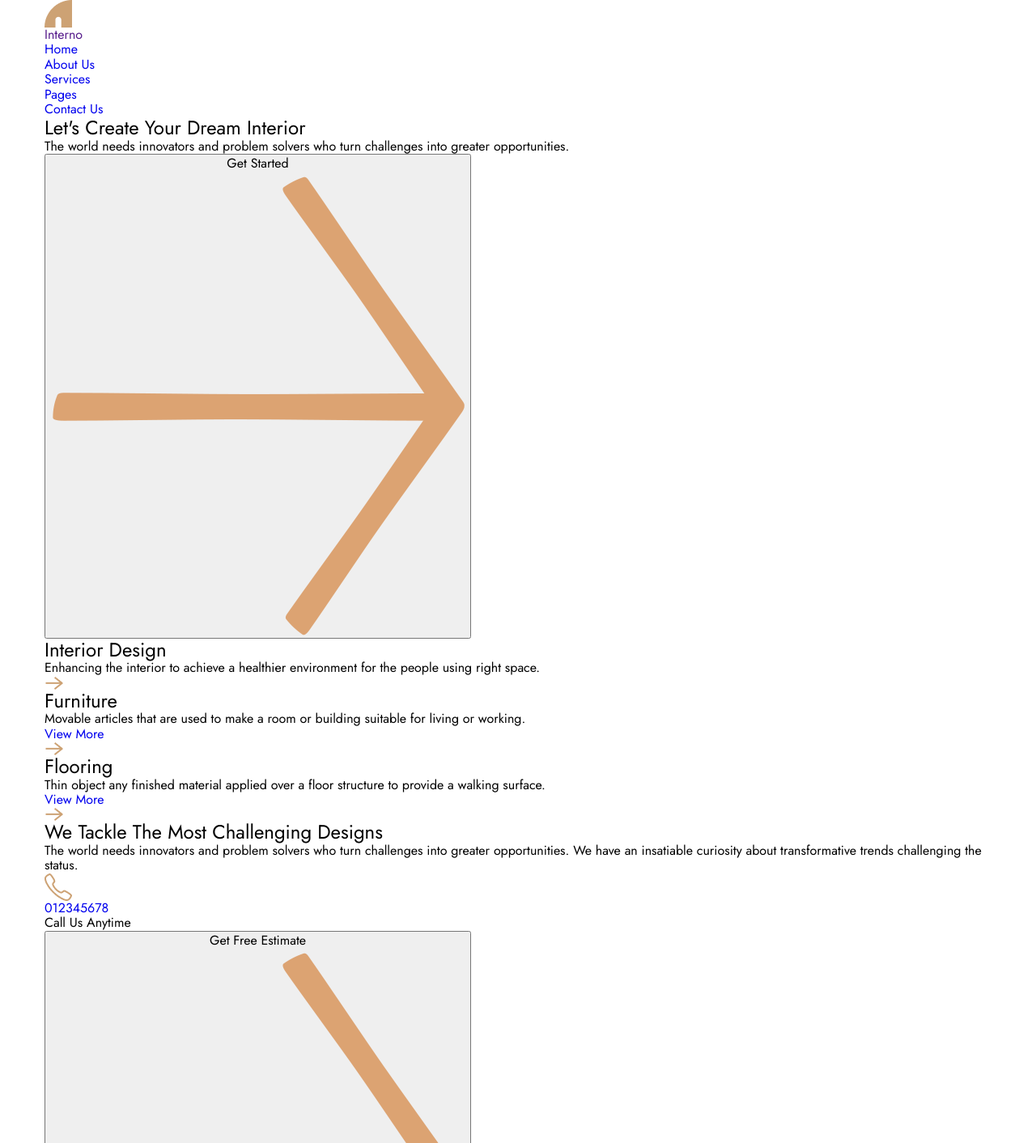
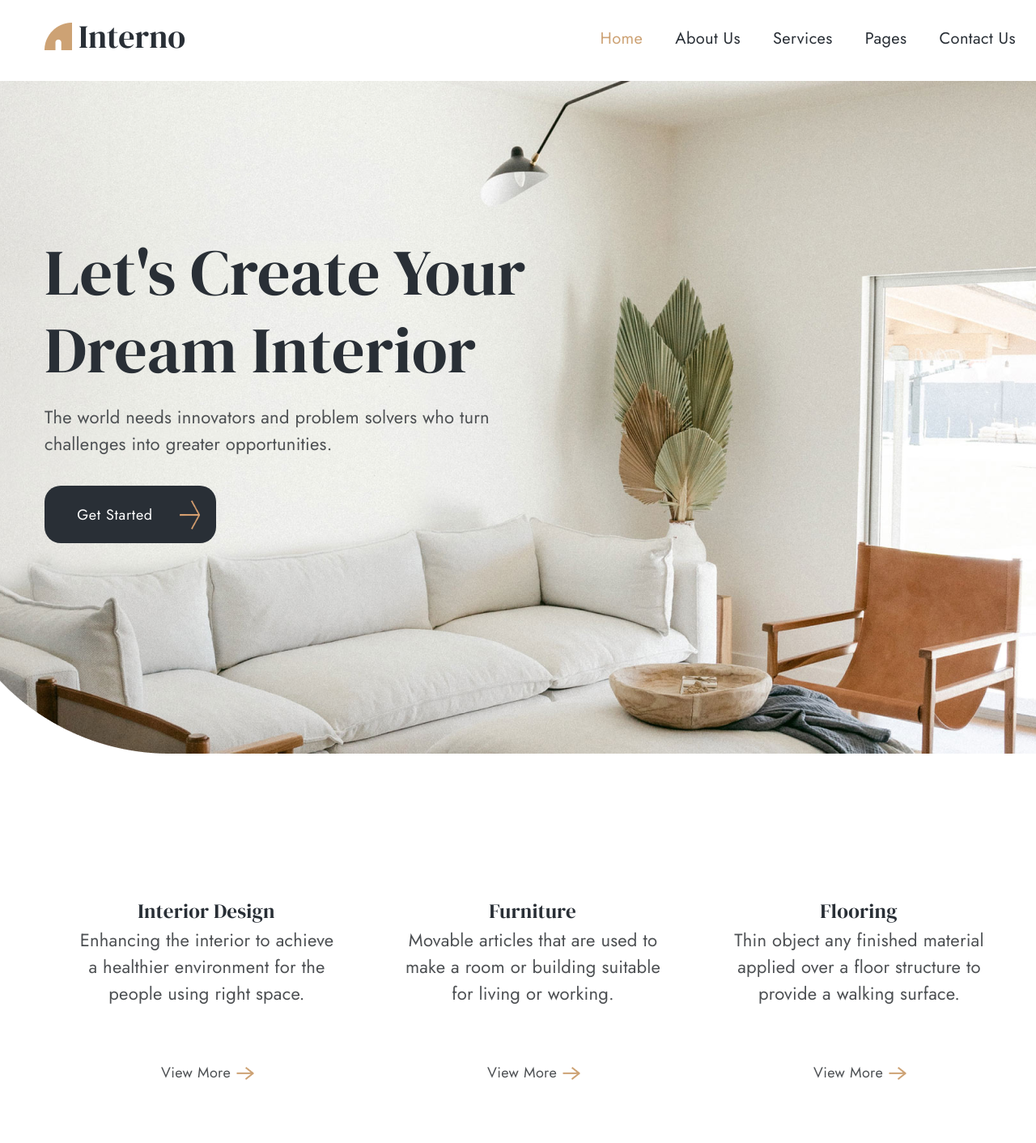
Before and after one commit to Antoha2012pro/Interno, a plain HTML site: page index.html in a window 1280 px wide. Shown: the top 1412 px of the page at 81% size. Drawn offline with nearby package versions, Linux system fonts and the light colour scheme.

Commit message:
add half index.html css

```diff
--- a/css/styles.css
+++ b/css/styles.css
@@ -43,11 +43,218 @@ body {
 /* Хедер */
 
 .header {
+    padding-top: 20px;
+    padding-bottom: 18px;
+}
 
+.header-box {
+    display: flex;
+    gap: 484.98px;
+}
+
+.header-logo {
+    display: flex;
+    align-items: center;
+    width: 177px;
+    height: 50px;
+    flex-shrink: 0;
+    gap: 8px;
+}
+
+.header-logo-title {
+    font-size: 40px;
+    font-family: "DM Serif Display", serif;
+    color: var(--title-color);
+}
+
+.header-logo-img {
+    width: 33.998px;
+}
+
+.header-items {
+    display: flex;
+    width: 538.016px;
+    height: 62px;
+    padding: 12px 0px 19px 20.016px;
+    justify-content: flex-end;
+    align-items: center;
+    gap: 40px;
+}
+
+.header-link {
+    color: var(--title-color);
+    font-family: Jost;
+    font-size: 20px;
+    font-weight: 400;
+    line-height: 30px; /* 150% */
+    letter-spacing: 0.4px;
+}
+
+.header-link-home {
+    color: var(--menu-color);
+}
+
+.header-link:nth-child(2) {
+    font-size: 19px;
+}
+
+.header-link:hover,
+.header-link:focus {
+    color: var(--menu-color);
 }
 
 /* Меін */
 
+.hero {
+    background-image: url(../img/hall.png);
+    background-size: cover;
+    background-position: 50%;
+    background-repeat: no-repeat;
+    padding-top: 188px;
+    padding-bottom: 260px;
+}
+
+.hero-title {
+    color: var(--title-color);
+    font-family: "DM Serif Display";
+    font-size: 80px;
+    font-weight: 400;
+    line-height: 96px;
+    letter-spacing: 0.22px;
+    width: 595px;
+    margin-bottom: 19px;
+}
+
+.hero-text {
+    color: var(--text-color);
+    font-family: Jost;
+    font-size: 22px;
+    font-weight: 400;
+    line-height: 33px;
+    letter-spacing: 0.22px;
+    width: 577px;
+}
+
+.hero-btn {
+    display: flex;
+    align-items: center;
+    background-color: var(--title-color);
+    border: none;
+    border-radius: 20px;
+    font-family: Jost;
+    padding: 18px 20px 17px 34px;
+    gap: 27px;
+    margin-top: 35px;
+}
+
+.hero-btn-title {
+    color: var(--color);
+    font-size: 18px;
+    font-weight: 400;
+    line-height: 27px;
+    letter-spacing: 0.72px;
+    width: 106px;
+}
+
+.hero-btn-img {
+    width: 25px;
+    height: 36px;
+}
+
+.specification {
+    padding-top: 100px;
+    padding-bottom: 100px;
+}
+
+.specification-items {
+    display: flex;
+    flex-shrink: 0;
+}
+
+.specification-item {
+    text-align: center;
+    padding-top: 75px;
+    padding-right: 41px;
+    padding-left: 42px;
+    padding-bottom: 70px;
+}
+
+.specification-title {
+    color: var(--title-color);
+    font-family: "DM Serif Display";
+    font-size: 25px;
+    font-weight: 400;
+    line-height: 39px;
+    letter-spacing: 0.22px;
+    width: 174px;
+    margin-left: 71px;
+    margin-right: 72px;
+}
+
+.specification-text {
+    color: var(--text-color);
+    font-family: Jost;
+    font-size: 22px;
+    font-weight: 400;
+    line-height: 33px;
+    letter-spacing: 0.22px;
+    width: 317px;
+}
+
+.specification-link {
+    display: flex;
+    width: 320px;
+    padding: 20px 98px 0px 98px;
+    justify-content: center;
+    align-items: center;
+    gap: 6px;
+    margin-top: 48px;
+}
+
+.specification-span {
+    color: #4D5053;
+    text-align: center;
+    font-family: Jost;
+    font-size: 18px;
+    font-style: normal;
+    font-weight: 400;
+    line-height: 27px; /* 150% */
+    letter-spacing: 0.36px;
+}
 
 
+.about-us-title {
+    color: var(--title-color);
+    font-family: "DM Serif Display";
+    font-size: 50px;
+    font-weight: 400;
+    line-height: 65px;
+    letter-spacing: 0.22px;
+    width: 450px;
+}
+
+.about-us-text {
+    color: #4D5053;
+    font-family: Jost;
+    font-size: 22px;
+    font-style: normal;
+    font-weight: 400;
+    line-height: 33px; /* 150% */
+    letter-spacing: 0.22px;
+    width: 531px;
+}
+
+.about-us-link::before {
+    background-image: url(../img/telefon.png);
+    background-position: center;
+    background-repeat: no-repeat;
+    background-size: 100px;
+    background-color: var(--bcg-color);
+    border-radius: 50%;
+    padding-top: 29px;
+    padding-right: 29px;
+    padding-left: 30px;
+    padding-bottom: 30px;
+}
+
 /* Футер */
--- a/index.html
+++ b/index.html
@@ -13,11 +13,12 @@
 <body>
     <header class="header">
         <div class="container">
-       <a href="" class="header-logo"><img src="./img/logo.png" alt="Логотип компанії" class="header-logo-img">Interno</a>
-        <nav class="header-img">
+    <div class="header-box">
+       <a href="./index.html" class="header-logo"><img src="./img/logo.png" alt="Логотип компанії" class="header-logo-img"><span class="header-logo-title">Interno</span></a>
+        <nav class="header-nav">
             <ul class="header-items">
                 <li class="header-item">
-                    <a href="./index.html"  class="header-link">Home</a>
+                    <a href="./index.html" class="header-link header-link-home">Home</a>
                 </li>
                 <li class="header-item">
                     <a href="#"  class="header-link">About Us</a>
@@ -34,13 +35,14 @@
             </ul>
         </nav>
     </div>
+    </div>
     </header>
     <main class="main">
         <section class="hero">
             <div class="container">
             <h2  class="hero-title">Let's Create Your Dream Interior</h2>
             <p  class="hero-text">The world needs innovators and problem solvers who turn challenges into greater opportunities.</p>
-            <button type="menu"  class="hero-btn">Get Started<img src="./img/arrow-wide-orange.png" alt="Стрілка"  class="hero-btn-img"></button>
+            <button type="menu" class="hero-btn"><span class="hero-btn-title">Get Started</span><img src="./img/arrow-wide-orange.png" alt="Стрілка" class="hero-btn-img"></button>
             </div>
         </section>
         <section class="specification">
@@ -49,26 +51,26 @@
                 <li class="specification-item">
                     <h2 class="specification-title">Interior Design</h2>
                     <p class="specification-text">Enhancing the interior to achieve a healthier environment for the people using right space.</p>
-                    <a href="#" class="specification-link"><img src="./img/arrow-right.png" alt="Стрілочка направо" class="specification-img"></a>
+                    <a href="#" class="specification-link"><span class="specification-span">View More</span><img src="./img/arrow-right.png" alt="Стрілочка направо" class="specification-img"></a>
                 </li>
                 <li class="specification-item">
                     <h2 class="specification-title">Furniture</h2>
                     <p class="specification-text">Movable articles that are used to make a room or building suitable for living or working.</p>
-                    <a href="#" class="specification-link">View More<img src="./img/arrow-right.png" alt="Стрілочка направо" class="specification-img"></a>
+                    <a href="#" class="specification-link"><span class="specification-span">View More</span><img src="./img/arrow-right.png" alt="Стрілочка направо" class="specification-img"></a>
                 </li>
                 <li class="specification-item">
                     <h2 class="specification-title">Flooring</h2>
                     <p class="specification-text">Thin object any finished material applied over a floor structure to provide a walking surface.</p>
-                    <a href="#" class="specification-link">View More<img src="./img/arrow-right.png" alt="Стрілочка направо" class="specification-img"></a>
+                    <a href="#" class="specification-link"><span class="specification-span">View More</span><img src="./img/arrow-right.png" alt="Стрілочка направо" class="specification-img"></a>
                 </li>
             </ul>
             </div>
         </section>
         <section class="about-us">
             <div class="container">
+    <div class="about-us-box">
             <h2 class="about-us-title">We Tackle The Most Challenging Designs</h2>
             <p class="about-us-text">The world needs innovators and problem solvers who turn challenges into greater opportunities. We have  an insatiable curiosity about transformative trends challenging the status.</p>
-            <img src="./img/telefon.png" alt="" class="about-us-img">
             <ul class="about-us-items">
                 <li class="about-us-item">
                     <a href="tel:012345678" class="about-us-link">012345678</a>
@@ -78,6 +80,7 @@
                 </li>
             </ul>
             <button>Get Free Estimate<img src="./img/arrow-wide-orange.png" alt="Стрілка"></button>
+    </div>
             <img src="./img/half-kitchen.png" alt="Половина кухні">
             </div>
         </section>
@@ -255,7 +258,7 @@
     </main>
     <footer class="footer">
         <div class="container">
-        <a href=""><img src="./img/logo.png" alt="Логотип компанії" class="footer-title">Interno</a>
+        <a href="./index.html" class="footer-logo"><img src="./img/logo.png" alt="Логотип компанії" class="footer-title">Interno</a>
         <p class="footer-text">We are the leading architect and interior design firm in the world.</p>
         <ul class="footer-items">
             <li class="footer-item">
```
